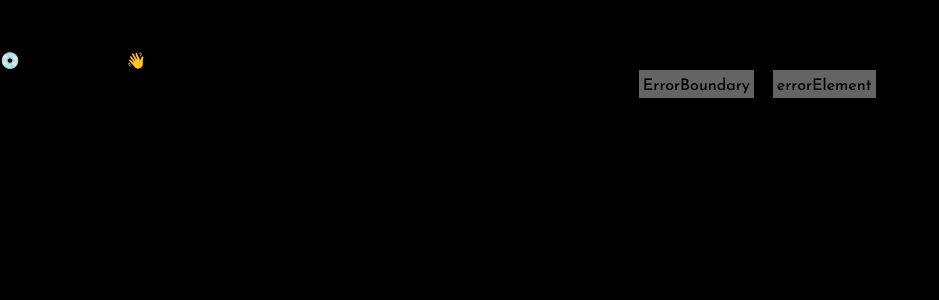
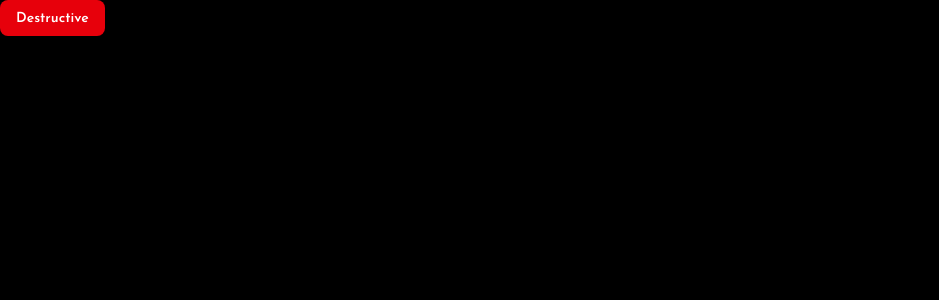
Before and after one commit to CSC105-2024/G17-Lynk, a React (Vite) app: page /test in a window 1280 px wide. Before the commit this address had no page. Shown: the top 300 px of the page, without its empty margins (0-939 px from the left). Built offline with nearby package versions, Linux system fonts and the light colour scheme.

Commit message:
Shadcn setup and testing

```diff
--- a/package.json
+++ b/package.json
@@ -11,11 +11,17 @@
   },
   "dependencies": {
     "@hookform/resolvers": "^4.1.3",
+    "@radix-ui/react-slot": "^1.1.2",
     "@tailwindcss/vite": "^4.0.14",
+    "class-variance-authority": "^0.7.1",
+    "clsx": "^2.1.1",
+    "lucide-react": "^0.487.0",
     "react": "^19.0.0",
     "react-dom": "^19.0.0",
     "react-hook-form": "^7.54.2",
     "react-router-dom": "^7.3.0",
+    "tailwind-merge": "^3.2.0",
+    "tw-animate-css": "^1.2.5",
     "zod": "^3.24.2"
   },
   "devDependencies": {
--- /dev/null
+++ b/src/components/ui/button.jsx
@@ -0,0 +1,55 @@
+import * as React from "react"
+import { Slot } from "@radix-ui/react-slot"
+import { cva } from "class-variance-authority";
+
+import { cn } from "@/lib/utils"
+
+const buttonVariants = cva(
+  "inline-flex items-center justify-center gap-2 whitespace-nowrap rounded-md text-sm font-medium transition-all disabled:pointer-events-none disabled:opacity-50 [&_svg]:pointer-events-none [&_svg:not([class*='size-'])]:size-4 shrink-0 [&_svg]:shrink-0 outline-none focus-visible:border-ring focus-visible:ring-ring/50 focus-visible:ring-[3px] aria-invalid:ring-destructive/20 dark:aria-invalid:ring-destructive/40 aria-invalid:border-destructive",
+  {
+    variants: {
+      variant: {
+        default:
+          "bg-primary text-primary-foreground shadow-xs hover:bg-primary/90",
+        destructive:
+          "bg-destructive text-white shadow-xs hover:bg-destructive/90 focus-visible:ring-destructive/20 dark:focus-visible:ring-destructive/40 dark:bg-destructive/60",
+        outline:
+          "border bg-background shadow-xs hover:bg-accent hover:text-accent-foreground dark:bg-input/30 dark:border-input dark:hover:bg-input/50",
+        secondary:
+          "bg-secondary text-secondary-foreground shadow-xs hover:bg-secondary/80",
+        ghost:
+          "hover:bg-accent hover:text-accent-foreground dark:hover:bg-accent/50",
+        link: "text-primary underline-offset-4 hover:underline",
+      },
+      size: {
+        default: "h-9 px-4 py-2 has-[>svg]:px-3",
+        sm: "h-8 rounded-md gap-1.5 px-3 has-[>svg]:px-2.5",
+        lg: "h-10 rounded-md px-6 has-[>svg]:px-4",
+        icon: "size-9",
+      },
+    },
+    defaultVariants: {
+      variant: "default",
+      size: "default",
+    },
+  }
+)
+
+function Button({
+  className,
+  variant,
+  size,
+  asChild = false,
+  ...props
+}) {
+  const Comp = asChild ? Slot : "button"
+
+  return (
+    <Comp
+      data-slot="button"
+      className={cn(buttonVariants({ variant, size, className }))}
+      {...props} />
+  );
+}
+
+export { Button, buttonVariants }
--- /dev/null
+++ b/src/components/ui/card.jsx
@@ -0,0 +1,101 @@
+import * as React from "react"
+
+import { cn } from "@/lib/utils"
+
+function Card({
+  className,
+  ...props
+}) {
+  return (
+    <div
+      data-slot="card"
+      className={cn(
+        "bg-card text-card-foreground flex flex-col gap-6 rounded-xl border py-6 shadow-sm",
+        className
+      )}
+      {...props} />
+  );
+}
+
+function CardHeader({
+  className,
+  ...props
+}) {
+  return (
+    <div
+      data-slot="card-header"
+      className={cn(
+        "@container/card-header grid auto-rows-min grid-rows-[auto_auto] items-start gap-1.5 px-6 has-data-[slot=card-action]:grid-cols-[1fr_auto] [.border-b]:pb-6",
+        className
+      )}
+      {...props} />
+  );
+}
+
+function CardTitle({
+  className,
+  ...props
+}) {
+  return (
+    <div
+      data-slot="card-title"
+      className={cn("leading-none font-semibold", className)}
+      {...props} />
+  );
+}
+
+function CardDescription({
+  className,
+  ...props
+}) {
+  return (
+    <div
+      data-slot="card-description"
+      className={cn("text-muted-foreground text-sm", className)}
+      {...props} />
+  );
+}
+
+function CardAction({
+  className,
+  ...props
+}) {
+  return (
+    <div
+      data-slot="card-action"
+      className={cn(
+        "col-start-2 row-span-2 row-start-1 self-start justify-self-end",
+        className
+      )}
+      {...props} />
+  );
+}
+
+function CardContent({
+  className,
+  ...props
+}) {
+  return (<div data-slot="card-content" className={cn("px-6", className)} {...props} />);
+}
+
+function CardFooter({
+  className,
+  ...props
+}) {
+  return (
+    <div
+      data-slot="card-footer"
+      className={cn("flex items-center px-6 [.border-t]:pt-6", className)}
+      {...props} />
+  );
+}
+
+export {
+  Card,
+  CardHeader,
+  CardFooter,
+  CardTitle,
+  CardAction,
+  CardDescription,
+  CardContent,
+}
--- /dev/null
+++ b/src/lib/utils.js
@@ -0,0 +1,6 @@
+import { clsx } from "clsx";
+import { twMerge } from "tailwind-merge"
+
+export function cn(...inputs) {
+  return twMerge(clsx(inputs));
+}
--- /dev/null
+++ b/src/pages/Test.jsx
@@ -0,0 +1,8 @@
+import React from 'react';
+import { Button } from '@/components/ui/button';
+
+const Test = () => {
+  return <Button variant='destructive'>Destructive</Button>;
+};
+
+export default Test;
--- a/src/styles/index.css
+++ b/src/styles/index.css
@@ -1,26 +1,61 @@
-@import "tailwindcss";
+@import 'tailwindcss';
+@import 'tw-animate-css';
 
-:root{
-    --primary-color: #1A5EDB;
-    --secondary-color: #1D987C;
-    --yellow-color: #FCD300;
-    --red-color: #FE564B;
+@custom-variant dark (&:is(.dark *));
+
+:root {
+  --primary-color: #1a5edb;
+  --secondary-color: #1d987c;
+  --yellow-color: #fcd300;
+  --red-color: #fe564b;
   --light-color: #fff;
   --black-color: #000000;
-    --sec-dark-color: #0D0C0C;
+  --sec-dark-color: #0d0c0c;
   --third-dark-color: #121212;
   --fourth-dark-color: #252525;
-    --fifth-dark-color: #3D3C3C;
+  --fifth-dark-color: #3d3c3c;
+  --radius: 0.625rem;
+  --background: oklch(1 0 0);
+  --foreground: oklch(0.145 0 0);
+  --card: oklch(1 0 0);
+  --card-foreground: oklch(0.145 0 0);
+  --popover: oklch(1 0 0);
+  --popover-foreground: oklch(0.145 0 0);
+  --primary: oklch(0.205 0 0);
+  --primary-foreground: oklch(0.985 0 0);
+  --secondary: oklch(0.97 0 0);
+  --secondary-foreground: oklch(0.205 0 0);
+  --muted: oklch(0.97 0 0);
+  --muted-foreground: oklch(0.556 0 0);
+  --accent: oklch(0.97 0 0);
+  --accent-foreground: oklch(0.205 0 0);
+  --destructive: oklch(0.577 0.245 27.325);
+  --border: oklch(0.922 0 0);
+  --input: oklch(0.922 0 0);
+  --ring: oklch(0.708 0 0);
+  --chart-1: oklch(0.646 0.222 41.116);
+  --chart-2: oklch(0.6 0.118 184.704);
+  --chart-3: oklch(0.398 0.07 227.392);
+  --chart-4: oklch(0.828 0.189 84.429);
+  --chart-5: oklch(0.769 0.188 70.08);
+  --sidebar: oklch(0.985 0 0);
+  --sidebar-foreground: oklch(0.145 0 0);
+  --sidebar-primary: oklch(0.205 0 0);
+  --sidebar-primary-foreground: oklch(0.985 0 0);
+  --sidebar-accent: oklch(0.97 0 0);
+  --sidebar-accent-foreground: oklch(0.205 0 0);
+  --sidebar-border: oklch(0.922 0 0);
+  --sidebar-ring: oklch(0.708 0 0);
 }
 
-*{
+* {
   box-sizing: border-box;
-    font-family: "Reem Kufi", sans-serif;
+  font-family: 'Reem Kufi', sans-serif;
 }
 
-body{
+body {
   background: black;
-   font-family: "Reem Kufi",sans-serif;
+  font-family: 'Reem Kufi', sans-serif;
 }
 
 /* input {
@@ -33,3 +68,84 @@
 .right-container p {
   color: white;
 }
+
+@theme inline {
+  --radius-sm: calc(var(--radius) - 4px);
+  --radius-md: calc(var(--radius) - 2px);
+  --radius-lg: var(--radius);
+  --radius-xl: calc(var(--radius) + 4px);
+  --color-background: var(--background);
+  --color-foreground: var(--foreground);
+  --color-card: var(--card);
+  --color-card-foreground: var(--card-foreground);
+  --color-popover: var(--popover);
+  --color-popover-foreground: var(--popover-foreground);
+  --color-primary: var(--primary);
+  --color-primary-foreground: var(--primary-foreground);
+  --color-secondary: var(--secondary);
+  --color-secondary-foreground: var(--secondary-foreground);
+  --color-muted: var(--muted);
+  --color-muted-foreground: var(--muted-foreground);
+  --color-accent: var(--accent);
+  --color-accent-foreground: var(--accent-foreground);
+  --color-destructive: var(--destructive);
+  --color-border: var(--border);
+  --color-input: var(--input);
+  --color-ring: var(--ring);
+  --color-chart-1: var(--chart-1);
+  --color-chart-2: var(--chart-2);
+  --color-chart-3: var(--chart-3);
+  --color-chart-4: var(--chart-4);
+  --color-chart-5: var(--chart-5);
+  --color-sidebar: var(--sidebar);
+  --color-sidebar-foreground: var(--sidebar-foreground);
+  --color-sidebar-primary: var(--sidebar-primary);
+  --color-sidebar-primary-foreground: var(--sidebar-primary-foreground);
+  --color-sidebar-accent: var(--sidebar-accent);
+  --color-sidebar-accent-foreground: var(--sidebar-accent-foreground);
+  --color-sidebar-border: var(--sidebar-border);
+  --color-sidebar-ring: var(--sidebar-ring);
+}
+
+.dark {
+  --background: oklch(0.145 0 0);
+  --foreground: oklch(0.985 0 0);
+  --card: oklch(0.205 0 0);
+  --card-foreground: oklch(0.985 0 0);
+  --popover: oklch(0.205 0 0);
+  --popover-foreground: oklch(0.985 0 0);
+  --primary: oklch(0.922 0 0);
+  --primary-foreground: oklch(0.205 0 0);
+  --secondary: oklch(0.269 0 0);
+  --secondary-foreground: oklch(0.985 0 0);
+  --muted: oklch(0.269 0 0);
+  --muted-foreground: oklch(0.708 0 0);
+  --accent: oklch(0.269 0 0);
+  --accent-foreground: oklch(0.985 0 0);
+  --destructive: oklch(0.704 0.191 22.216);
+  --border: oklch(1 0 0 / 10%);
+  --input: oklch(1 0 0 / 15%);
+  --ring: oklch(0.556 0 0);
+  --chart-1: oklch(0.488 0.243 264.376);
+  --chart-2: oklch(0.696 0.17 162.48);
+  --chart-3: oklch(0.769 0.188 70.08);
+  --chart-4: oklch(0.627 0.265 303.9);
+  --chart-5: oklch(0.645 0.246 16.439);
+  --sidebar: oklch(0.205 0 0);
+  --sidebar-foreground: oklch(0.985 0 0);
+  --sidebar-primary: oklch(0.488 0.243 264.376);
+  --sidebar-primary-foreground: oklch(0.985 0 0);
+  --sidebar-accent: oklch(0.269 0 0);
+  --sidebar-accent-foreground: oklch(0.985 0 0);
+  --sidebar-border: oklch(1 0 0 / 10%);
+  --sidebar-ring: oklch(0.556 0 0);
+}
+
+@layer base {
+  * {
+    @apply border-border outline-ring/50;
+  }
+  body {
+    @apply bg-background text-foreground;
+  }
+}
--- a/vite.config.js
+++ b/vite.config.js
@@ -1,7 +1,13 @@
-import { defineConfig } from 'vite'
-import react from '@vitejs/plugin-react'
-import tailwindcss from '@tailwindcss/vite'
+import { defineConfig } from 'vite';
+import path from 'path';
+import react from '@vitejs/plugin-react';
+import tailwindcss from '@tailwindcss/vite';
 // https://vite.dev/config/
 export default defineConfig({
-  plugins: [react(),tailwindcss()],
-})
+  plugins: [react(), tailwindcss()],
+  resolve: {
+    alias: {
+      '@': path.resolve(__dirname, './src'),
+    },
+  },
+});
```
Also changed, not shown: jsconfig.json (added, +8 -0 lines), src/main.jsx (+17 -13 lines), components.json (added), 1 other file (tests, documents, lock files or other folders). Lines whose indentation alone changed are shown as unchanged.
